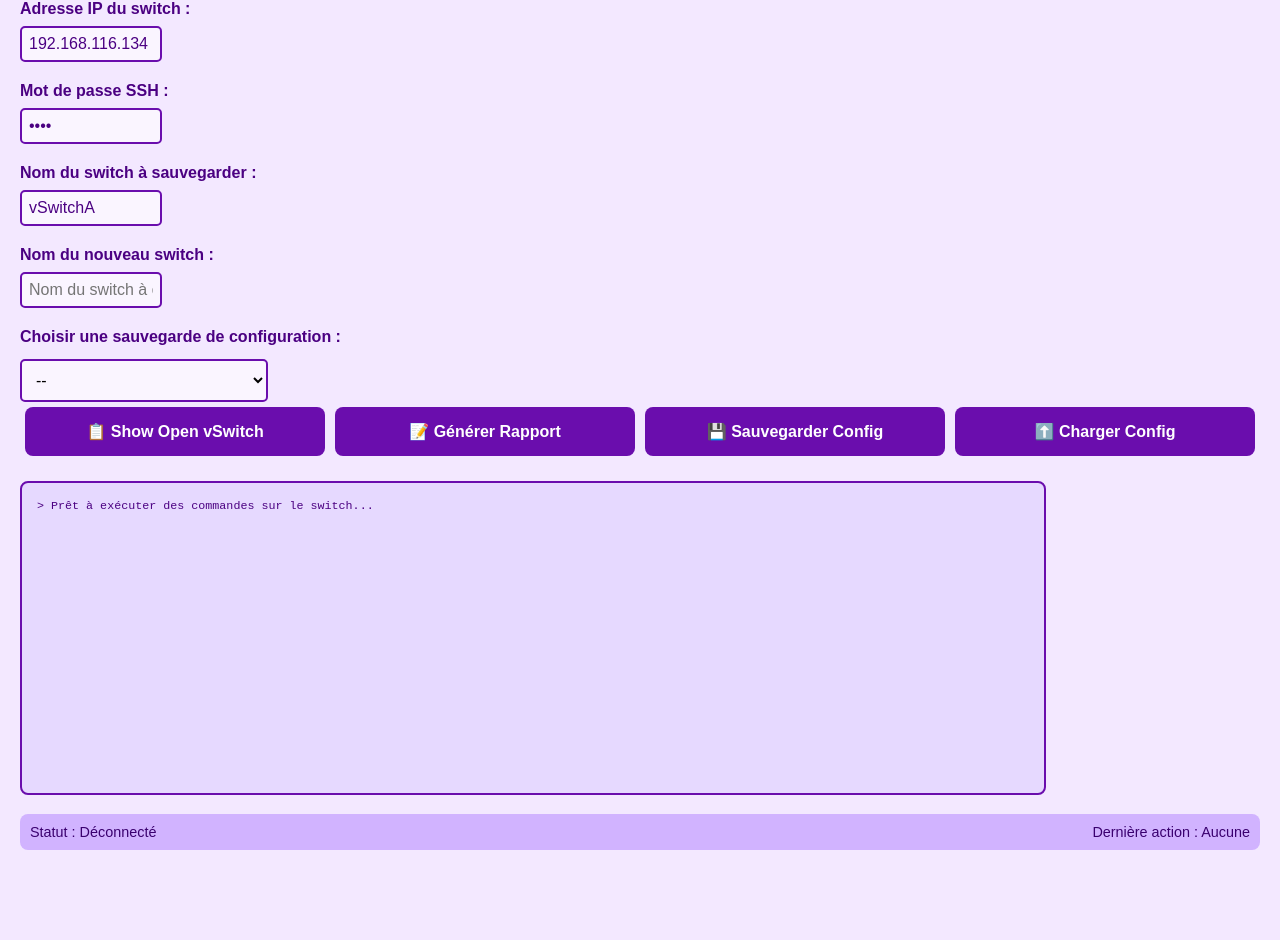
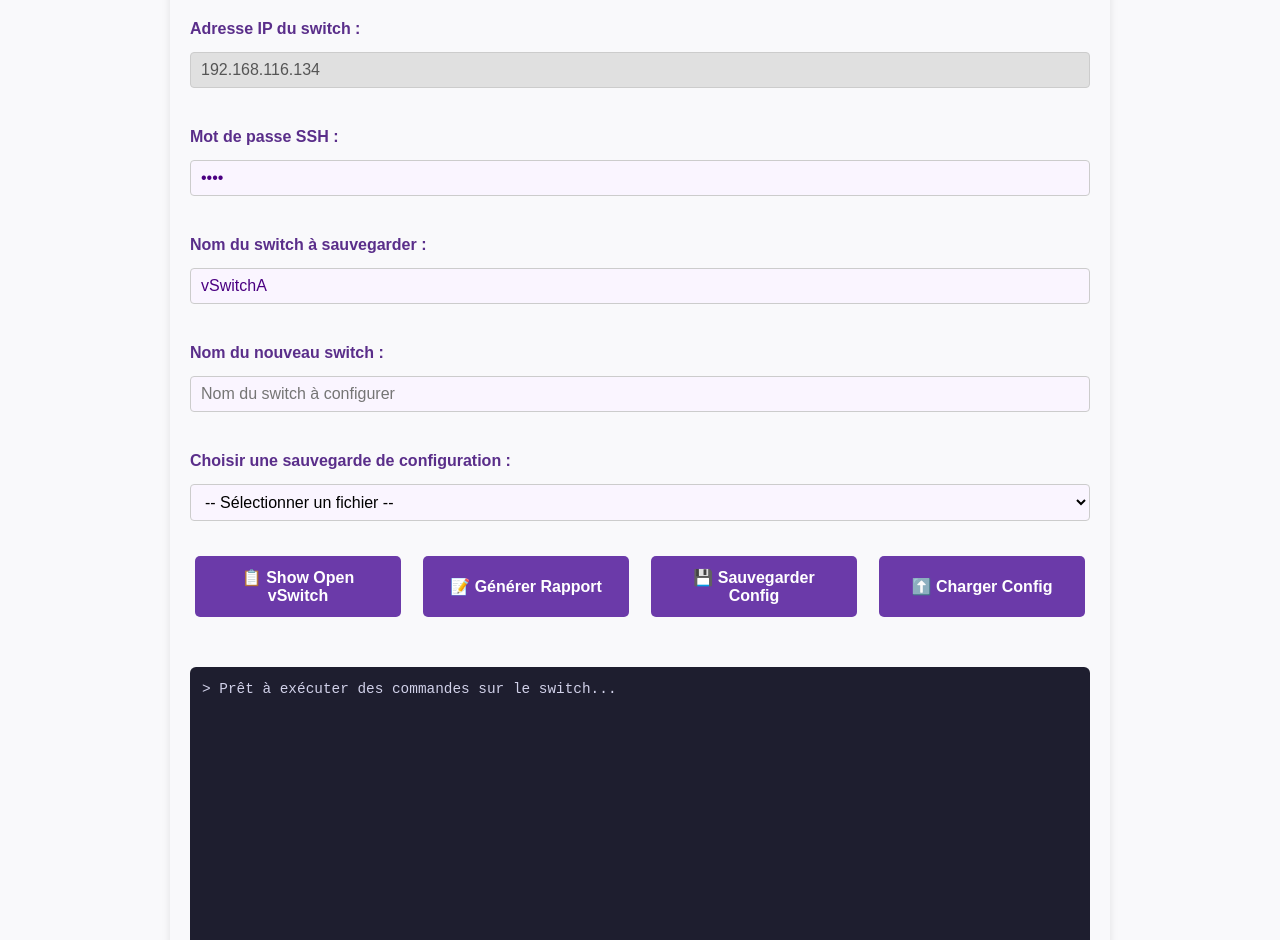
Before and after one commit to oumnou/oumnou-ocp-network-automation, a plain HTML site: page templates/index.html in a window 1280 px wide. Shown: the part 108-1048 px from the top of the page. Before the commit the page ends 978 px from the top, so only its background shows below. Drawn offline with Linux system fonts and the light colour scheme; no server answers.

```diff
--- a/templates/index.html
+++ b/templates/index.html
@@ -5,43 +5,134 @@
   <meta name="viewport" content="width=device-width, initial-scale=1" />
   <title>Automatisation Réseau - Interface Switch</title>
   <link rel="stylesheet" href="../static/styles.css" />
+  <style>
+    body {
+      font-family: Arial, sans-serif;
+      max-width: 900px;
+      margin: 20px auto;
+      background: #f9f9fb;
+      color: #222;
+      padding: 20px;
+      border-radius: 8px;
+      box-shadow: 0 0 8px rgba(0,0,0,0.1);
+    }
+    h1 {
+      text-align: center;
+      color: #5a2e8a;
+      margin-bottom: 30px;
+    }
+    label {
+      display: block;
+      margin-top: 20px;
+      font-weight: 600;
+      color: #5a2e8a;
+    }
+    input[type="text"], input[type="password"], select {
+      width: 100%;
+      padding: 8px 10px;
+      margin-top: 6px;
+      border: 1.5px solid #ccc;
+      border-radius: 4px;
+      font-size: 1rem;
+      box-sizing: border-box;
+      transition: border-color 0.3s ease;
+    }
+    input[type="text"]:disabled {
+      background-color: #e0e0e0;
+      color: #555;
+      cursor: not-allowed;
+    }
+    input[type="text"]:focus, input[type="password"]:focus, select:focus {
+      border-color: #6b3aa9;
+      outline: none;
+    }
+    .button-row {
+      margin-top: 30px;
+      display: flex;
+      flex-wrap: wrap;
+      gap: 12px;
+      justify-content: center;
+    }
+    .button-row button {
+      background-color: #6b3aa9;
+      color: white;
+      border: none;
+      padding: 12px 18px;
+      border-radius: 5px;
+      cursor: pointer;
+      font-size: 1rem;
+      flex: 1 1 180px;
+      transition: background-color 0.3s ease;
+    }
+    .button-row button:hover {
+      background-color: #571f85;
+    }
+    .console {
+      width: 100%;
+      height: 280px;
+      margin-top: 25px;
+      background-color: #1e1e2f;
+      color: #d1d1e9;
+      font-family: monospace;
+      font-size: 0.9rem;
+      padding: 12px;
+      border-radius: 6px;
+      border: none;
+      resize: none;
+      box-sizing: border-box;
+    }
+    .status-bar {
+      margin-top: 20px;
+      display: flex;
+      justify-content: space-between;
+      font-weight: 600;
+      color: #555;
+    }
+    #status-connection {
+      color: #b22222; /* red initially */
+    }
+    #status-connection.connected {
+      color: #2a9d8f; /* green when connected */
+    }
+  </style>
 </head>
 <body>
 
 <h1>Automatisation Réseau - Maintenance Switch</h1>
 
-<label for="ip-address">Adresse IP du switch :</label>
-<input type="text" id="ip-address" placeholder="Exemple : 192.168.10.1" disabled value="192.168.116.134" />
+<form id="switch-form" autocomplete="off">
 
-<label for="ssh-password">Mot de passe SSH :</label>
-<input type="password" id="ssh-password" value="kali" placeholder="" />
+  <label for="ip-address" title="Adresse IP fixe du switch, non modifiable.">Adresse IP du switch :</label>
+  <input type="text" id="ip-address" disabled value="192.168.116.134" />
 
-<label for="switch-to-backup">Nom du switch à sauvegarder :</label>
-<input type="text" id="switch-to-backup" value="vSwitchA" placeholder="Ex: vSwitchA" />
+  <label for="ssh-password" title="Mot de passe SSH pour accéder au switch.">Mot de passe SSH :</label>
+  <input type="password" id="ssh-password" value="kali" placeholder="Entrez votre mot de passe SSH" required />
 
+  <label for="switch-to-backup" title="Nom du switch que vous souhaitez sauvegarder.">Nom du switch à sauvegarder :</label>
+  <input type="text" id="switch-to-backup" value="vSwitchA" placeholder="Ex: vSwitchA" required />
 
+  <label for="new-switch-name" title="Nom du switch pour appliquer la configuration restaurée.">Nom du nouveau switch :</label>
+  <input type="text" id="new-switch-name" placeholder="Nom du switch à configurer" />
 
-<label for="new-switch-name">Nom du nouveau switch :</label>
-<input type="text" id="new-switch-name" placeholder="Nom du switch à configurer" />
+  <label for="backup-files" title="Sélectionnez un fichier de sauvegarde pour le restaurer.">Choisir une sauvegarde de configuration :</label>
+  <select id="backup-files" required>
+    <option value="" disabled selected> -- Sélectionner un fichier -- </option>
+    <!-- Options seront remplies via JS -->
+  </select>
 
-<label for="backup-files">Choisir une sauvegarde de configuration :</label>
-<select id="backup-files">
-  <option value="" disabled selected> -- </option>
-  <!-- Options will be dynamiquement peuplées via JS -->
-</select>
+  <div class="button-row">
+    <button type="button" id="btn-show-ovs" title="Afficher la configuration complète d’Open vSwitch.">📋 Show Open vSwitch</button>
+    <button type="button" id="btn-generate-report" title="Générer un rapport (fonction à implémenter).">📝 Générer Rapport</button>
+    <button type="button" id="btn-backup" title="Sauvegarder la configuration du switch sélectionné.">💾 Sauvegarder Config</button>
+    <button type="button" id="btn-upload-config" title="Charger une configuration sauvegardée sur un switch.">⬆️ Charger Config</button>
+  </div>
 
-<div class="button-row">
-  <button id="btn-show-ovs">📋 Show Open vSwitch</button>
-  <button id="btn-generate-report">📝 Générer Rapport</button>
-  <button id="btn-backup">💾 Sauvegarder Config</button>
-  <button id="btn-upload-config">⬆️ Charger Config</button>
-</div>
+</form>
 
-<!-- Console output -->
 <textarea class="console" id="console-output" readonly>&gt; Prêt à exécuter des commandes sur le switch...</textarea>
 
 <div class="status-bar">
-  <div id="status-connection">Statut : Déconnecté</div>
+  <div id="status-connection" class="disconnected">Statut : Déconnecté</div>
   <div id="status-action">Dernière action : Aucune</div>
 </div>
 
```
Also changed, not shown: images/screenshot.jpeg (added), 1 other file.
